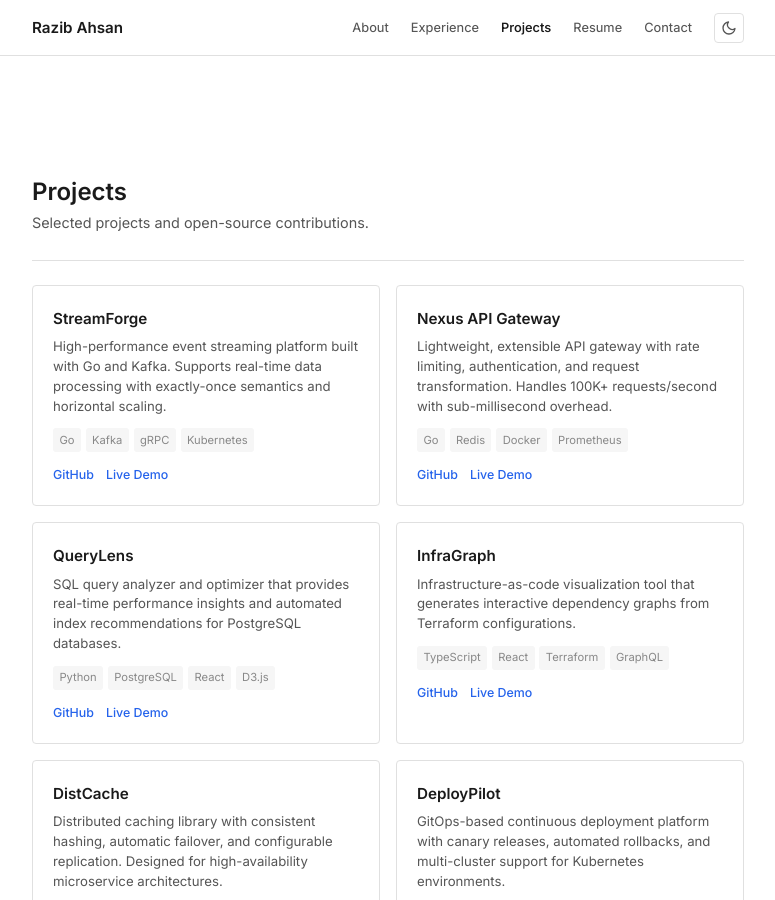
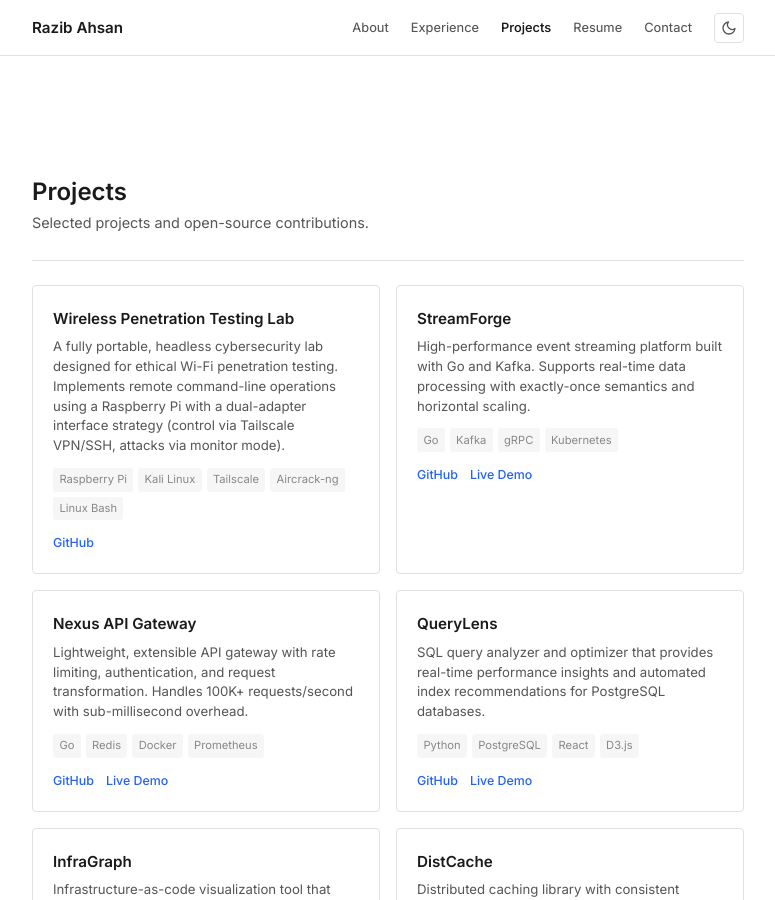
Before and after one commit to Razib99/razib99.github.io, a Jekyll site: the page built from projects.md, in a window 1280 px wide and 900 px high. Shown: the whole window, without its empty margins (252-1027 px from the left). Built offline with Jekyll 4.4.1, drawn with Linux system fonts in a browser that asks for light colours.

Commit message:
Add Wireless Penetration Testing Lab project

```diff
--- a/projects.md
+++ b/projects.md
@@ -7,6 +7,21 @@ permalink: /projects/
 ---
 
 <div class="projects-grid">
+  <div class="project-card">
+    <h3>Wireless Penetration Testing Lab</h3>
+    <p>A fully portable, headless cybersecurity lab designed for ethical Wi-Fi penetration testing. Implements remote command-line operations using a Raspberry Pi with a dual-adapter interface strategy (control via Tailscale VPN/SSH, attacks via monitor mode).</p>
+    <div class="project-tech">
+      <span>Raspberry Pi</span>
+      <span>Kali Linux</span>
+      <span>Tailscale</span>
+      <span>Aircrack-ng</span>
+      <span>Linux Bash</span>
+    </div>
+    <div class="project-links">
+      <a href="https://github.com/Razib99/Wireless-Penetration-Testing-Lab-Portable-Headless-" target="_blank" rel="noopener">GitHub</a>
+    </div>
+  </div>
+
   <div class="project-card">
     <h3>StreamForge</h3>
     <p>High-performance event streaming platform built with Go and Kafka. Supports real-time data processing with exactly-once semantics and horizontal scaling.</p>
```
